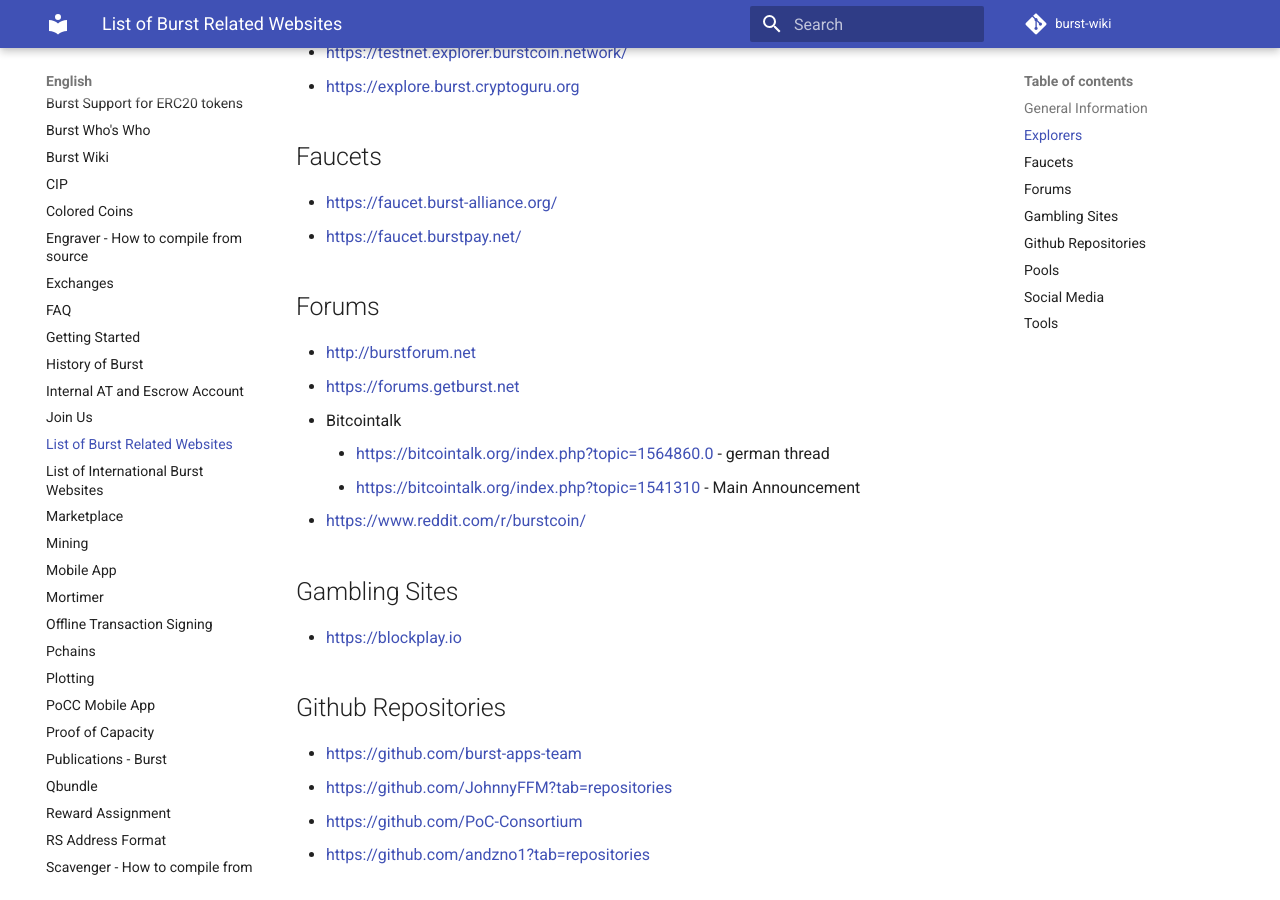
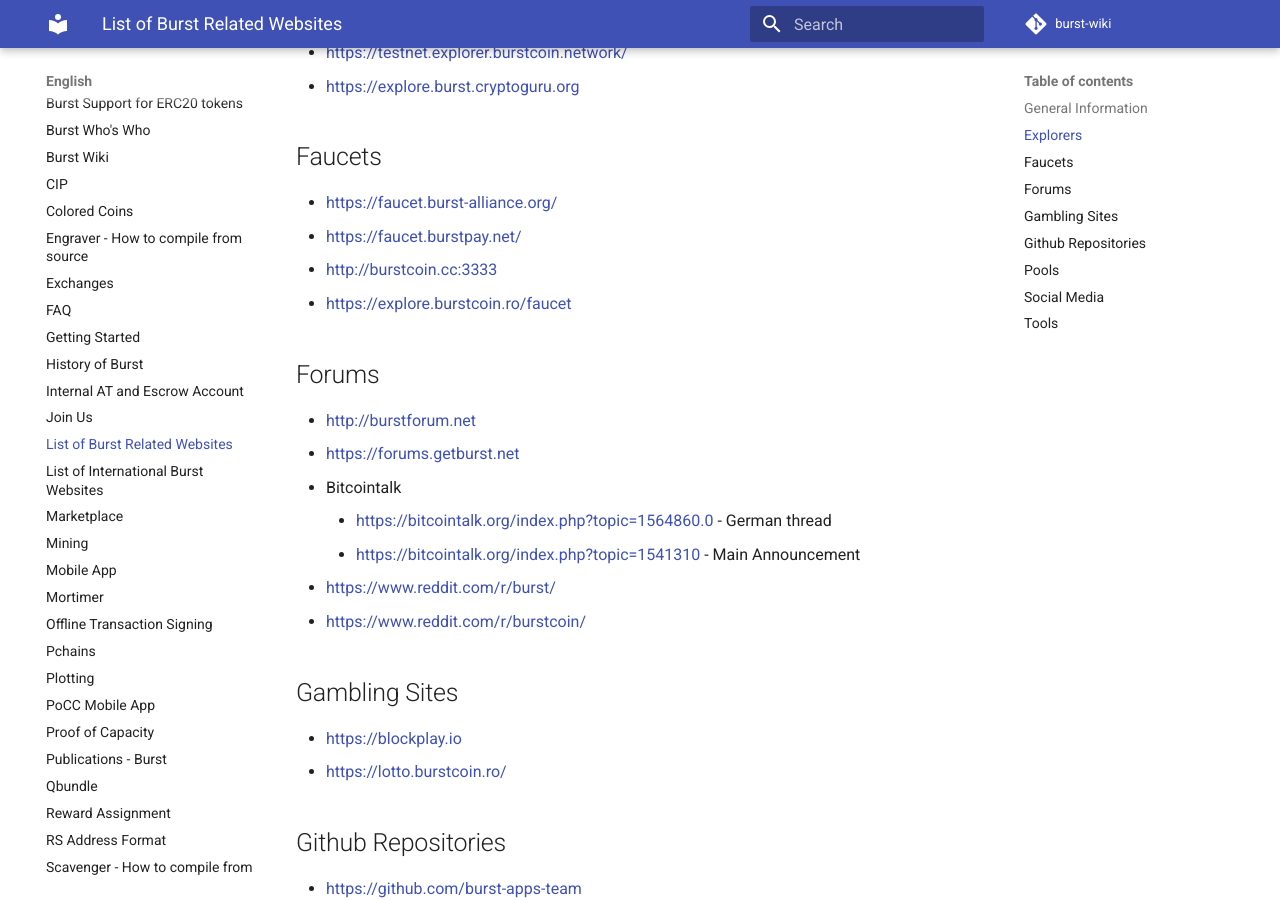
Before and after one commit to burst-apps-team/burst-wiki, an MkDocs documentation site: the page built from docs/en/list-of-burst-related-websites.md, in a window 1280 px wide and 900 px high, scrolled down 648 px. Built offline with MkDocs 1.6.1 and Material for MkDocs 9.7.7, drawn with Linux system fonts in a browser that asks for light colours; comment, search, counter and statistics services are not loaded; old or Windows-style settings are respelled for this version of MkDocs.

Commit message:
Update list-of-burst-related-websites.md

```diff
--- a/docs/en/list-of-burst-related-websites.md
+++ b/docs/en/list-of-burst-related-websites.md
@@ -21,19 +21,23 @@ The Burst community is very heterogeneous. Thus, there is a whole ecosystem of w
 
 -   <https://faucet.burst-alliance.org/>
 -   <https://faucet.burstpay.net/>
+-   <http://burstcoin.cc:3333>
+-   <https://explore.burstcoin.ro/faucet>
 
 ## Forums
 
 -   <http://burstforum.net>
 -   <https://forums.getburst.net>
 -   Bitcointalk
-    -   <https://bitcointalk.org/index.php?topic=1564860.0> - german thread
+    -   <https://bitcointalk.org/index.php?topic=1564860.0> - German thread
     -   <https://bitcointalk.org/index.php?topic=1541310> - Main Announcement
+-   <https://www.reddit.com/r/burst/>
 -   <https://www.reddit.com/r/burstcoin/>
 
 ## Gambling Sites
 
 -   <https://blockplay.io>
+-   <https://lotto.burstcoin.ro/>
 
 ## Github Repositories
 
```
